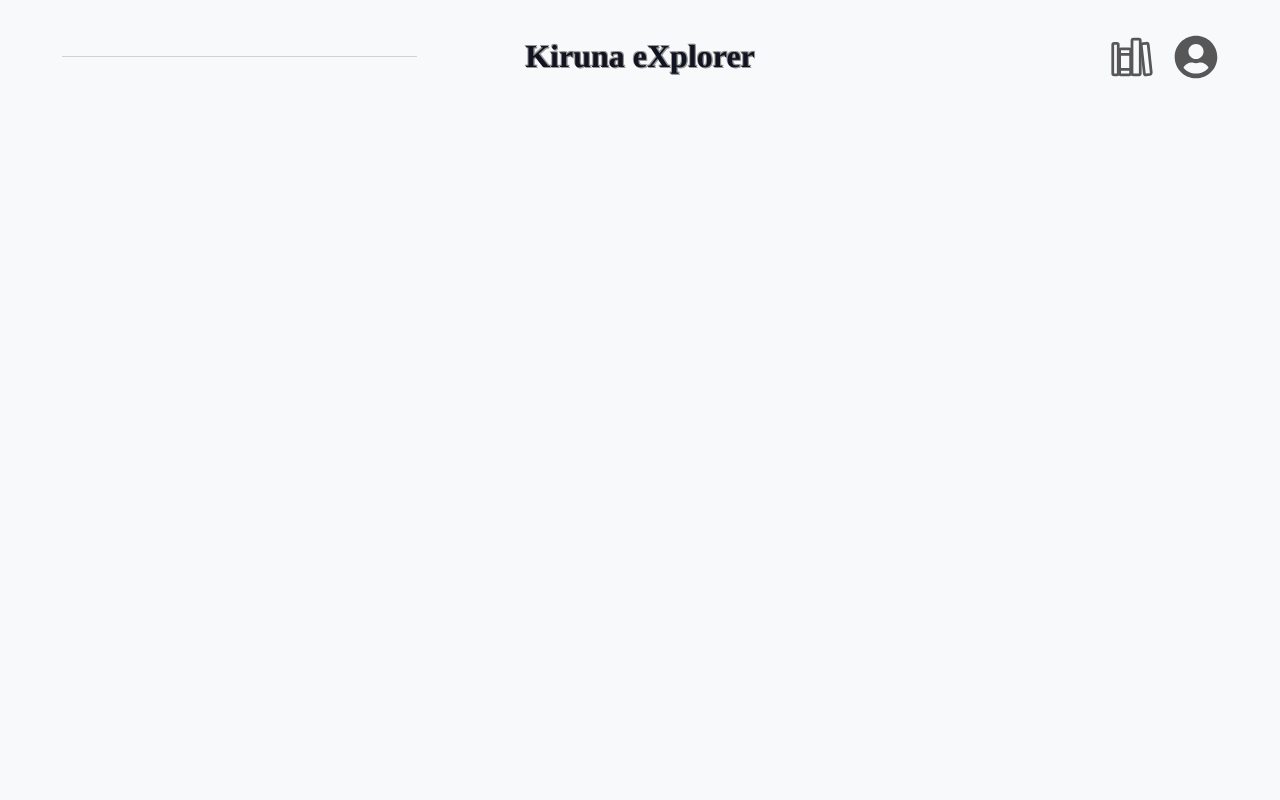
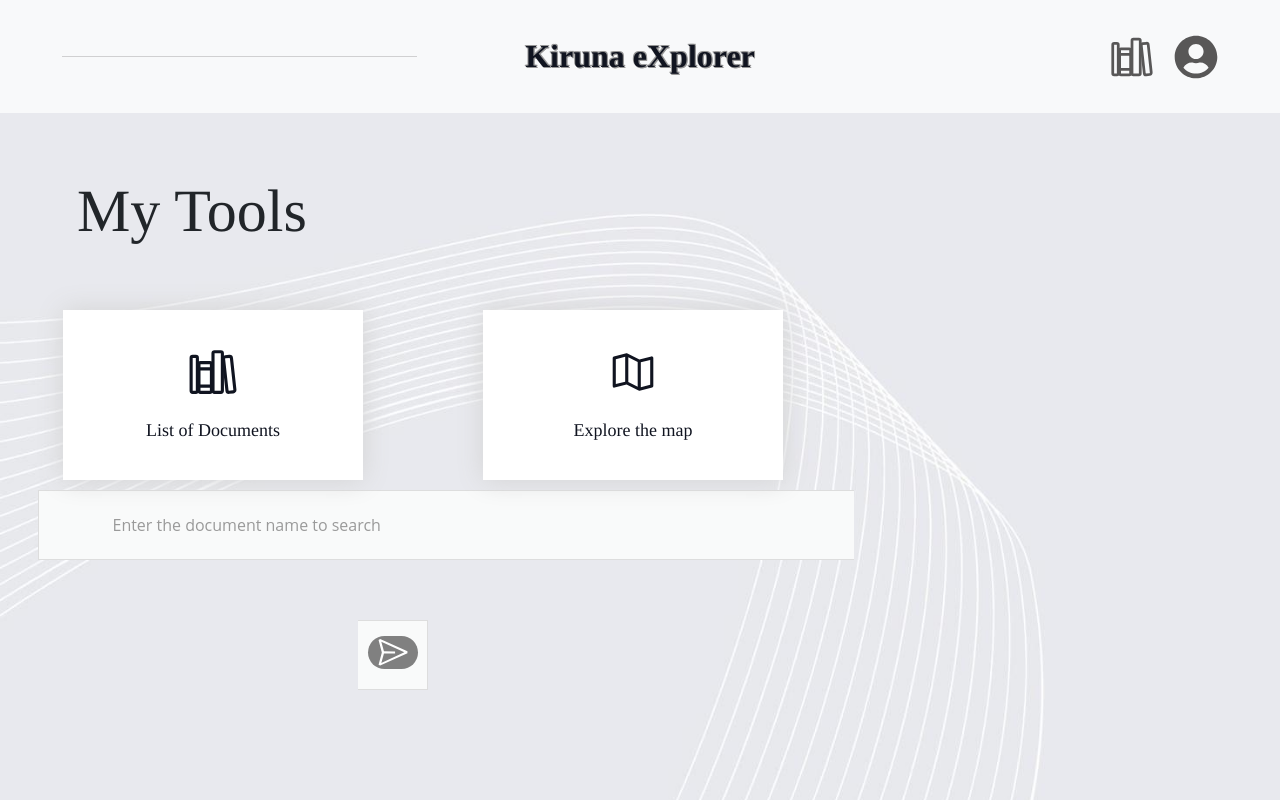
Before and after one commit to mohammadrezza/Kiruna-eXplorer, a React (Create React App) app in the folder client/: page /UP in a window 1280 px wide. Built offline with nearby package versions, Linux system fonts and the light colour scheme; no server answers.

Commit message:
UP Homepage

```diff
--- a/client/src/App.jsx
+++ b/client/src/App.jsx
@@ -4,6 +4,7 @@ import Header from './components/Header';
 import Footer from './components/Footer';
 import FormDocument from './pages/CreateDocument';
 import Homepage from './pages/Homepage';
+import UPHomepage from './components/UPHomepage';
 import DocumentsLayout from './layouts/DocumentsLayout'
 import DocumentsList from './components/List'
 import DocumentMap from './components/DocumentsMap'
@@ -29,6 +30,7 @@ function App() {
     <ScrollToTop />
     <Routes>
       <Route path='/' element={<Homepage />}/>
+      <Route path='/UP' element={<UPHomepage />}/> {/* just for test */}
       <Route path='/login' element={<Login />}/>
       <Route path='/document/add' element={
         <PrivateRoute><FormDocument mode={'add'}/></PrivateRoute>
--- /dev/null
+++ b/client/src/components/UPHomepage.jsx
@@ -0,0 +1,64 @@
+import React, { useContext, useState } from 'react';
+import '../style/UPHomepage.css';
+import { useNavigate } from 'react-router-dom';
+import { Row, Form, Col, Button } from 'react-bootstrap';
+import { PiFilePlus, PiMapTrifold } from 'react-icons/pi';
+import { IoLibraryOutline } from "react-icons/io5";
+import { AuthContext } from '../layouts/AuthContext';
+import { VscSend } from "react-icons/vsc";
+
+function UPHomepage() {
+  const navigate = useNavigate();
+  const { user } = useContext(AuthContext);
+  const [searchQuery, setSearchQuery] = useState('');
+
+  const navigateTo = (path) => navigate(path);
+
+  const handleSearch = () => {
+    console.log('Search query:', searchQuery);
+    // Implementa la logica di ricerca, se necessario
+  };
+
+  return (
+    <div className="UPHomepage">
+      <main className="main-content">
+        <div className="search-section">
+          <div className="search-section-title">
+            <h2>My Tools</h2>
+          </div>
+          <Row className='buttons'>
+            <button onClick={() => navigateTo('/documents')}>
+              <IoLibraryOutline />
+              <span>List of Documents</span>
+            </button>
+            {user &&
+              <button onClick={() => navigateTo('/document/add')}>
+                <PiFilePlus />
+                <span>Create a document</span>
+              </button>
+            }
+            <button onClick={() => navigateTo('/documents/map')}>
+              <PiMapTrifold />
+              <span>Explore the map</span>
+            </button>
+          </Row>
+          <Row className="search-bar">
+              <Form.Control className='search'
+                type="text"
+                placeholder="Enter the document name to search"
+                value={searchQuery}
+                onChange={(e) => setSearchQuery(e.target.value)}
+              />
+
+              <button>
+                <VscSend className='sendIcon' onClick={handleSearch}></VscSend>
+              </button>
+
+          </Row>
+        </div>
+      </main>
+    </div>
+  );
+}
+
+export default UPHomepage;
--- /dev/null
+++ b/client/src/style/UPHomepage.css
@@ -0,0 +1,65 @@
+.UPHomepage {
+    background-image: url('up_background.png'); /* Percorso relativo dell'immagine */
+    background-size: cover; /* Rende l'immagine proporzionata al contenitore */
+    background-position: center; /* Centra l'immagine */
+    background-repeat: no-repeat; /* Evita la ripetizione dell'immagine */
+    height: 100vh; /* Imposta l'altezza della pagina */
+    display: flex;
+    flex-direction: column;
+    justify-content: center; /* Allinea il contenuto verticalmente */
+    align-items: center; /* Allinea il contenuto orizzontalmente */
+  }
+
+.UPHomepage .main-content{
+    padding: 40px;
+    margin-left: -205px;
+    position: fixed;
+    top: 90px;
+    left: 180px;
+    z-index: 9999;
+}
+.UPHomepage .search-section .row{
+    margin-top: -50px;
+}
+
+.search-bar {
+    margin: 0 auto;
+  }
+.input .search .form-control{
+    width: 800px;
+}
+  .search-bar input {
+    max-width: 1061px;
+    margin-left: 45px;
+    height: 70px;
+    font-size: 1em;
+    border: 1px solid #ddd;
+    outline: none;
+    border-right: unset;
+
+  }
+
+  .search-bar button {
+    margin-left: 0px;
+    height: 70px;
+    width: 70px;
+    font-size: 1em;
+    background-color: var(--lily-white);
+    color: #fff;
+    border: 1px solid #ddd;
+    border-left: unset;
+    border-radius: 0 0 0 0;
+    box-shadow: unset;
+    cursor: unset;
+  }
+  .search-bar button :hover {
+    background: none;
+    border: 1px solid #ddd;
+  }
+
+  .sendIcon{
+    cursor: pointer;
+    margin-top: 15px;
+    background-color: gray;
+    border-radius: 40px 40px 40px 40px;
+  }
```
Also changed, not shown: client/src/pages/Homepage.jsx (+56 -1 lines), client/src/style/up_background.png (added), 1 other file (tests, documents, lock files or other folders).
